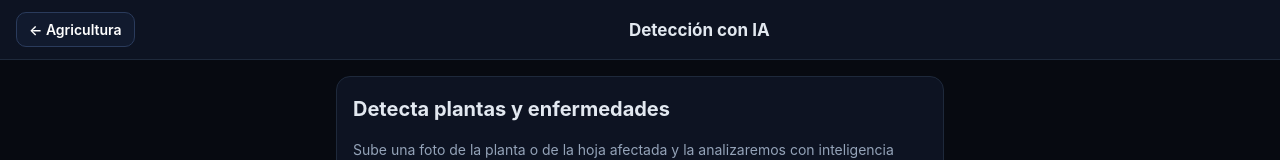
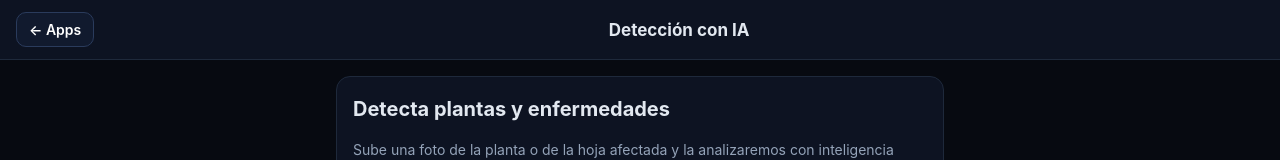
Before and after one commit to jmezosolis/agricultura-inteligente-sitio, a plain HTML site: page potreros/deteccion-ia/index.html in a window 1280 px wide. Shown: the top 160 px of the page. Drawn offline with Linux system fonts and the light colour scheme.

Commit message:
Subapps: el botón de atrás vuelve a la selección de aplicaciones
Co-Authored-By: Claude Haiku 5.5 <noreply@anthropic.com>

```diff
--- a/potreros/deteccion-ia/index.html
+++ b/potreros/deteccion-ia/index.html
@@ -45,7 +45,7 @@
 </head>
 <body>
   <header>
-    <a href="../index.html">← Agricultura</a>
+    <a href="../../movil/index.html">← Apps</a>
     <h1>Detección con IA</h1>
     <span></span>
   </header>
```
Also changed, not shown: potreros/inventario/index.html (+1 -1 lines), potreros/mapa-alertas/index.html (+1 -1 lines).
